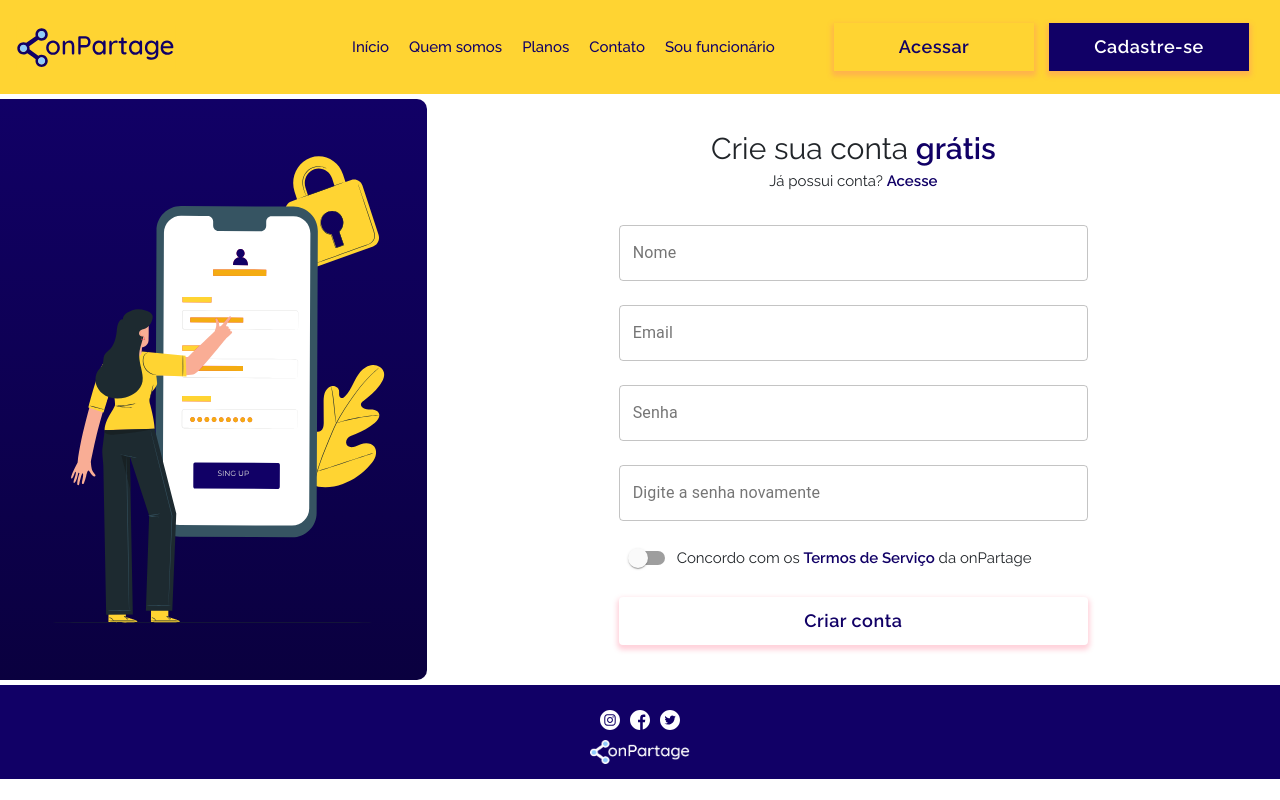
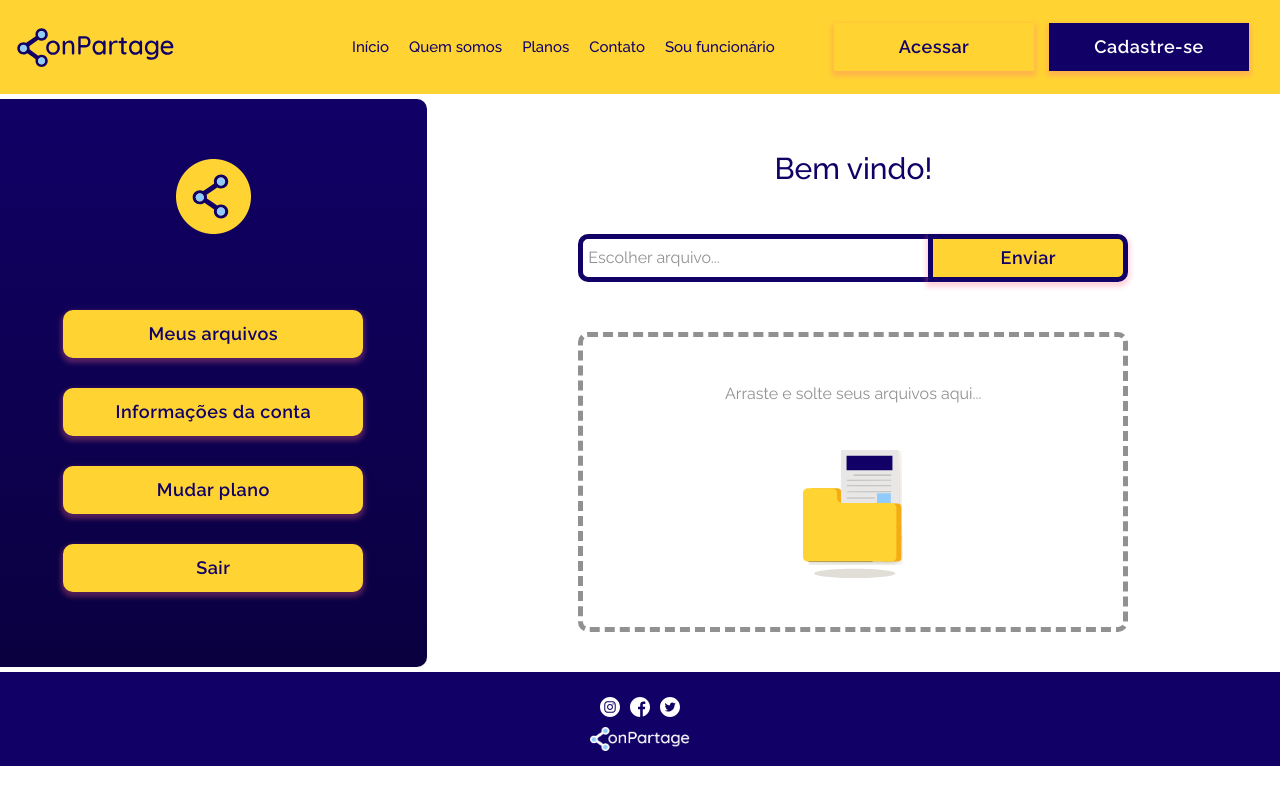
Before and after one commit to AmandaCacholi/onPartage-front-end-feegow, a React (Create React App) app: page /cadastro-cliente in a window 1280 px wide. Built offline with nearby package versions, Linux system fonts and the light colour scheme.

Commit message:
melhorias

```diff
--- a/src/App.js
+++ b/src/App.js
@@ -5,7 +5,7 @@ import { Footer } from "./components/Footer/Footer";
 import { Header } from "./components/Header/Header";
 import { Home } from "./components/Home/Home";
 
-// import CostumersPage from "./components/CostumersPage/CostumersPage";
+import CostumersPage from "./components/CostumersPage/CostumersPage";
 
 import { HomeFuncionario } from "./components/HomeFuncionario/HomeFuncionario";
 import { LoginC } from "./components/LoginCliente/LoginC";
@@ -16,7 +16,7 @@ function App() {
     <div>
       <BrowserRouter>
         <Header />
-        <Switch>
+        {/* <Switch>
           <Route path="/" exact>
             <Home />
           </Route>
@@ -29,13 +29,13 @@ function App() {
           </Route>
 
           <Route path="/cadastro-cliente">
-            <Cadastro />
-            {/* <CostumersPage /> */}
-          </Route>
+            <Cadastro /> */}
+            <CostumersPage />
+          {/* </Route>
           <Route path="/area-funcionario">
             <HomeFuncionario />
           </Route>
-        </Switch>
+        </Switch> */}
         <Footer />
       </BrowserRouter>
     </div>
--- a/src/components/Button/Button.jsx
+++ b/src/components/Button/Button.jsx
@@ -1,84 +1,109 @@
-import { styled } from '@material-ui/core/styles';
-import Button from '@material-ui/core/Button';
+import { styled } from "@material-ui/core/styles";
+import Button from "@material-ui/core/Button";
 
 export const BtnAzulHeader = styled(Button)({
-  background: 'var(--dark-blue)',
-    '&:hover':{
-        background: 'var(--dark-blue)',
-    },
+  background: "var(--dark-blue)",
+  "&:hover": {
+    background: "var(--dark-blue)",
+  },
   border: 0,
   borderRadius: 0,
-  boxShadow: '0 3px 5px 2px rgba(255, 105, 135, .3)',
-  color: 'white',
+  boxShadow: "0 3px 5px 2px rgba(255, 105, 135, .3)",
+  color: "white",
   height: 48,
-  padding: '0 30px',
-  margin: '15px',
-  fontFamily: 'var(--body-font)',
-  textTransform: 'none',
+  padding: "0 30px",
+  margin: "15px",
+  fontFamily: "var(--body-font)",
+  textTransform: "none",
   fontWeight: 600,
-  fontSize: '18px',
-  width: '200px'
+  fontSize: "18px",
+  width: "200px",
 });
 
 export const BtnAmareloHeader = styled(Button)({
-  background: 'var(--primary-yellow)',
-    '&:hover': {
-      background: 'var(--secondary-yellow)',
-    },
+  background: "var(--primary-yellow)",
+  "&:hover": {
+    background: "var(--secondary-yellow)",
+  },
   border: 0,
   borderRadius: 0,
-  boxShadow: '0 3px 5px 2px rgba(255, 105, 135, .3)',
-  color: '#110066',
+  boxShadow: "0 3px 5px 2px rgba(255, 105, 135, .3)",
+  color: "#110066",
   height: 48,
-  padding: '0 30px',
-  fontFamily: 'var(--body-font)',
+  padding: "0 30px",
+  fontFamily: "var(--body-font)",
   fontWeight: 600,
-  textTransform: 'none',
-  fontSize: '18px',
-  width: '200px'
+  textTransform: "none",
+  fontSize: "18px",
+  width: "200px",
 });
 
 export const BtnContato = styled(Button)({
+  background: "var(--primary-yellow)",
+  "&:hover": {
+    background: "var(--secondary-yellow)",
+  },
+  border: 0,
+  borderRadius: 0,
+  boxShadow: "0 3px 5px 2px rgba(255, 105, 135, .3)",
+  color: "var(--dark-blue)",
+  height: 48,
+  padding: "0 30px",
+  fontFamily: "var(--body-font)",
+  textTransform: "none",
+  fontWeight: 600,
+  fontSize: "18px",
+  width: "100%",
+});
+export const BtnAmareloPanel = styled(Button)({
+  background: "var(--primary-yellow)",
+  "&:hover": {
+    background: "var(--secondary-yellow)",
+  },
+  border: 0,
+  borderRadius: 0,
+  boxShadow: "0 3px 5px 2px rgba(255, 105, 135, .3)",
+  color: "#110066",
+  height: 48,
+  padding: "0 30px",
+  fontFamily: "var(--body-font)",
+  fontWeight: 600,
+  textTransform: "none",
+  fontSize: "18px",
+  width: "300px",
+  margin: '15px',
+  borderRadius: '10px'
+});
 
-
-  boxShadow: '0 3px 5px 2px rgba(255, 105, 135, .3)',
-  color: 'var(--dark-blue)',
-  height: 48,
-  padding: '0 30px',
-  fontFamily: 'var(--body-font)',
-  textTransform: 'none',
-  fontWeight: 600,
-  fontSize: '18px',
-  width: '100%'
-})
-export const BtnAmareloPanel = styled(Button)({
-  background: 'var(--primary-yellow)',
-    '&:hover': {
-      background: 'var(--secondary-yellow)',
-    },
-  border: 0,
-  borderRadius: "11px",
-  boxShadow: '0 3px 5px 2px rgba(255, 105, 135, .3)',
-  color: '#110066',
-  height: "55px",
-  padding: '0 30px',
-  fontFamily: 'var(--body-font)',
-  fontWeight: 600,
-  textTransform: 'none',
-  fontSize: '18px',
-  width: '322px'
-});
 export const BtnMenuFuncionario = styled(Button)({
   borderRadius: 0,
-  boxShadow: '0 3px 5px 2px rgba(255, 105, 135, .3)',
-  color: '#110066',
+  boxShadow: "0 3px 5px 2px rgba(255, 105, 135, .3)",
+  color: "#110066",
   height: 100,
-  padding: '0 30px',
-  fontFamily: 'var(--body-font)',
+  padding: "0 30px",
+  fontFamily: "var(--body-font)",
   fontWeight: 600,
-  textTransform: 'none',
-  fontSize: '18px',
-  width: '300px',
-  borderRadius: '10px',
-  margin: '10px'
+  textTransform: "none",
+  fontSize: "18px",
+  width: "300px",
+  borderRadius: "10px",
+  margin: "10px",
+});
+
+export const BtnUpload = styled(Button)({
+  background: "var(--primary-yellow)",
+  "&:hover": {
+    background: "var(--secondary-yellow)",
+  },
+  border: 'var(--dark-blue) solid 5px',
+  borderRadius: '0 10px 10px 0',
+  boxShadow: "0 3px 5px 2px rgba(255, 105, 135, .3)",
+  color: "#110066",
+  height: 48,
+  padding: "0 30px",
+  fontFamily: "var(--body-font)",
+  fontWeight: 600,
+  textTransform: "none",
+  fontSize: "18px",
+  width: "200px",
 })
--- a/src/components/CostumersPage/CostumersPage.css
+++ b/src/components/CostumersPage/CostumersPage.css
@@ -1,4 +1,83 @@
-.user-panel {
+.homeC {
+  display: grid;
+  grid-template-columns: 1fr 2fr;
+}
+
+.homeC__menu {
+  display: flex;
+  flex-direction: column;
+  background: linear-gradient(#110066, #0A003F);
+  align-items: center;
+  justify-content: space-evenly;
+  margin: 5px 0;
+  border-radius: 0 10px 10px 0;
+}
+
+.homeC__img {
+  width: 75px;
+}
+
+.homeC__btnMenu {
+  width: 85%;
+  display: flex;
+  flex-wrap: wrap;
+  justify-content: center;
+}
+
+.homeC__areaPrincipal {
+  display: flex;
+  flex-direction: column;
+  align-items: center;
+}
+
+.homeC__titulo {
+  font-family: var(--body-font);
+  font-weight: 500;
+  font-size: 30px;
+  color: var(--dark-blue);
+  margin: 60px 0 30px;
+}
+
+.homeC__areaUpload {
+  display: flex;
+  margin: 20px 0 10px 0;
+}
+
+.homeC__input {
+  width: 350px;
+  height: 48px;
+  border: var(--dark-blue) solid 5px;
+  border-right: none;
+  border-radius: 10px 0 0 10px;
+  display: flex;
+  align-items: center;
+  padding: 5px;
+}
+
+.homeC__inputTexto {
+  font-family: var(--body-font);
+  color: var(--grey);
+  cursor: default;
+}
+
+.homeC__arrasteUpload {
+  width: 550px;
+  height: 300px;
+  border: var(--grey) dashed 5px;
+  border-radius: 10px;
+  cursor: pointer;
+  display: flex;
+  flex-direction: column;
+  align-items: center;
+  justify-content: space-evenly;
+  margin: 40px;
+}
+
+.homeC__imgFiles {
+  width: 100px;
+}
+
+/* .user-panel {
   position: relative;
   width: 433px;
   height: 1280px;
@@ -37,4 +116,4 @@
   line-height: 61px;
   color: #110066;
   text-align: center;
-}
+} */
--- a/src/components/CostumersPage/CostumersPage.jsx
+++ b/src/components/CostumersPage/CostumersPage.jsx
@@ -1,27 +1,54 @@
 import React from 'react'
 import "./CostumersPage.css";
-import {BtnAmareloPanel} from '../Button/Button';
+import {BtnAmareloPanel, BtnUpload} from '../Button/Button';
 import Logo from "../../assets/images/round-logo.svg";
+import imgFiles from '../../assets/images/files.svg'
 
 export default function clientPage() {
     return (
-        <div>
-            <div className="user-panel">
-                <div className="logo-container">
-                    <img src={Logo}></img>
-                </div>
-               <div className="buttons-area">
-                    <BtnAmareloPanel className="botao-panel">Meus Arquivos</BtnAmareloPanel>
-                    <BtnAmareloPanel className="botao-panel">Informações da conta</BtnAmareloPanel>
-                    <BtnAmareloPanel className="botao-panel">Mudar Plano</BtnAmareloPanel>
-                    <BtnAmareloPanel className="botao-panel">Sair</BtnAmareloPanel>
+        <section className="homeC" >
+            <div className="homeC__menu">
+                <img src={Logo} className="homeC__img" />
+                <div className="homeC__btnMenu">
+                    <BtnAmareloPanel>Meus arquivos</BtnAmareloPanel>
+                    <BtnAmareloPanel>Informações da conta</BtnAmareloPanel>
+                    <BtnAmareloPanel>Mudar plano</BtnAmareloPanel>
+                    <BtnAmareloPanel>Sair</BtnAmareloPanel>
                 </div>
             </div>
-            <div className="user-upload-area">
-                <div className="tittle-area">
-                    <h1>Bem vindo!</h1>
+            <div className="homeC__areaPrincipal">
+                <h2 className="homeC__titulo" >Bem vindo!</h2>
+                <div className="homeC__areaUpload">
+                    <div className="homeC__input">
+                        <p className="homeC__inputTexto" >Escolher arquivo...</p>
+                    </div>
+                    <BtnUpload>Enviar</BtnUpload>
+                </div>
+                <div className="homeC__arrasteUpload" >
+                    <p className="homeC__inputTexto" >Arraste e solte seus arquivos aqui...</p>
+                    <img src={imgFiles} className="homeC__imgFiles" />
                 </div>
             </div>
-        </div>
+
+        </section>
+
+        // <div>
+        //     <div className="user-panel">
+        //         <div className="logo-container">
+        //             <img src={Logo}></img>
+        //         </div>
+        //        <div className="buttons-area">
+        //             <BtnAmareloPanel className="botao-panel">Meus Arquivos</BtnAmareloPanel>
+        //             <BtnAmareloPanel className="botao-panel">Informações da conta</BtnAmareloPanel>
+        //             <BtnAmareloPanel className="botao-panel">Mudar Plano</BtnAmareloPanel>
+        //             <BtnAmareloPanel className="botao-panel">Sair</BtnAmareloPanel>
+        //         </div>
+        //     </div>
+        //     <div className="user-upload-area">
+        //         <div className="tittle-area">
+        //             <h1>Bem vindo!</h1>
+        //         </div>
+        //     </div>
+        // </div>
     )
 }
```
Also changed, not shown: src/assets/images/files.svg (added).
